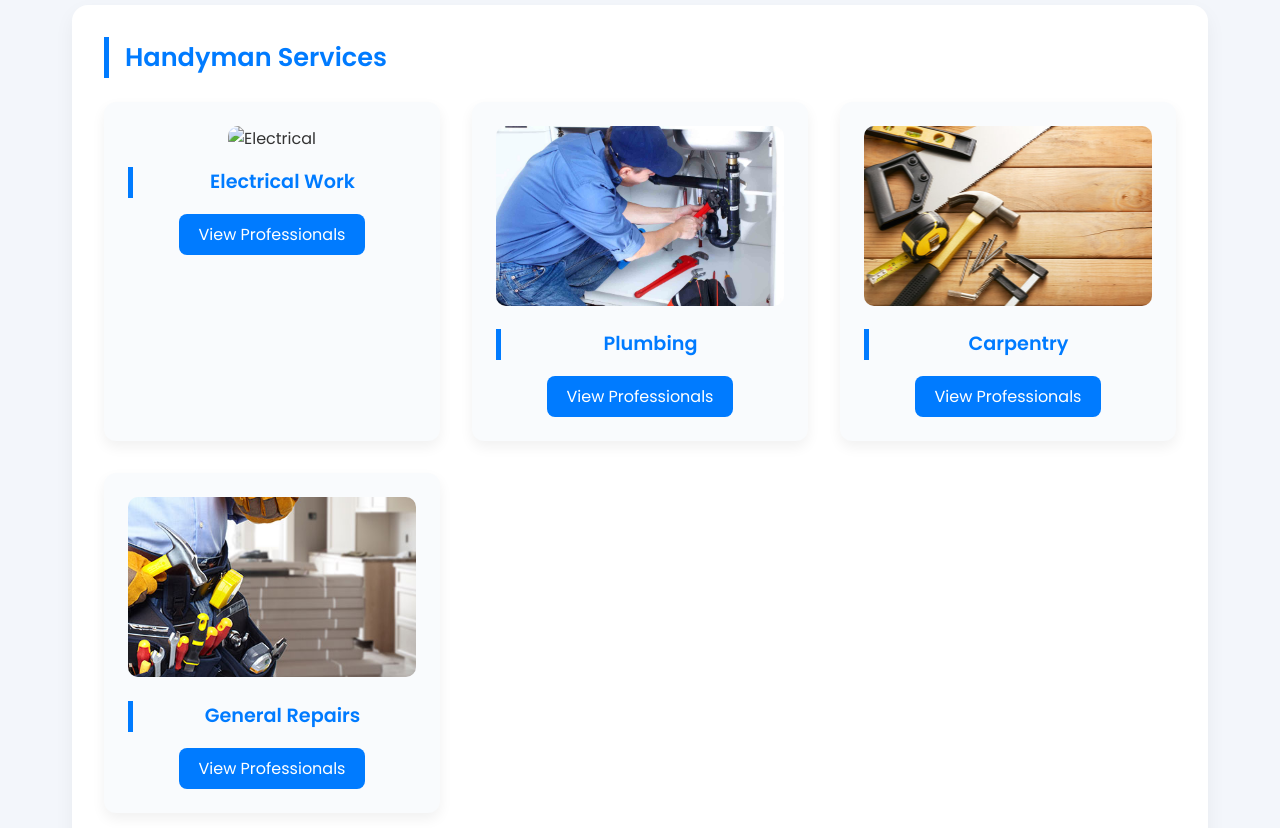
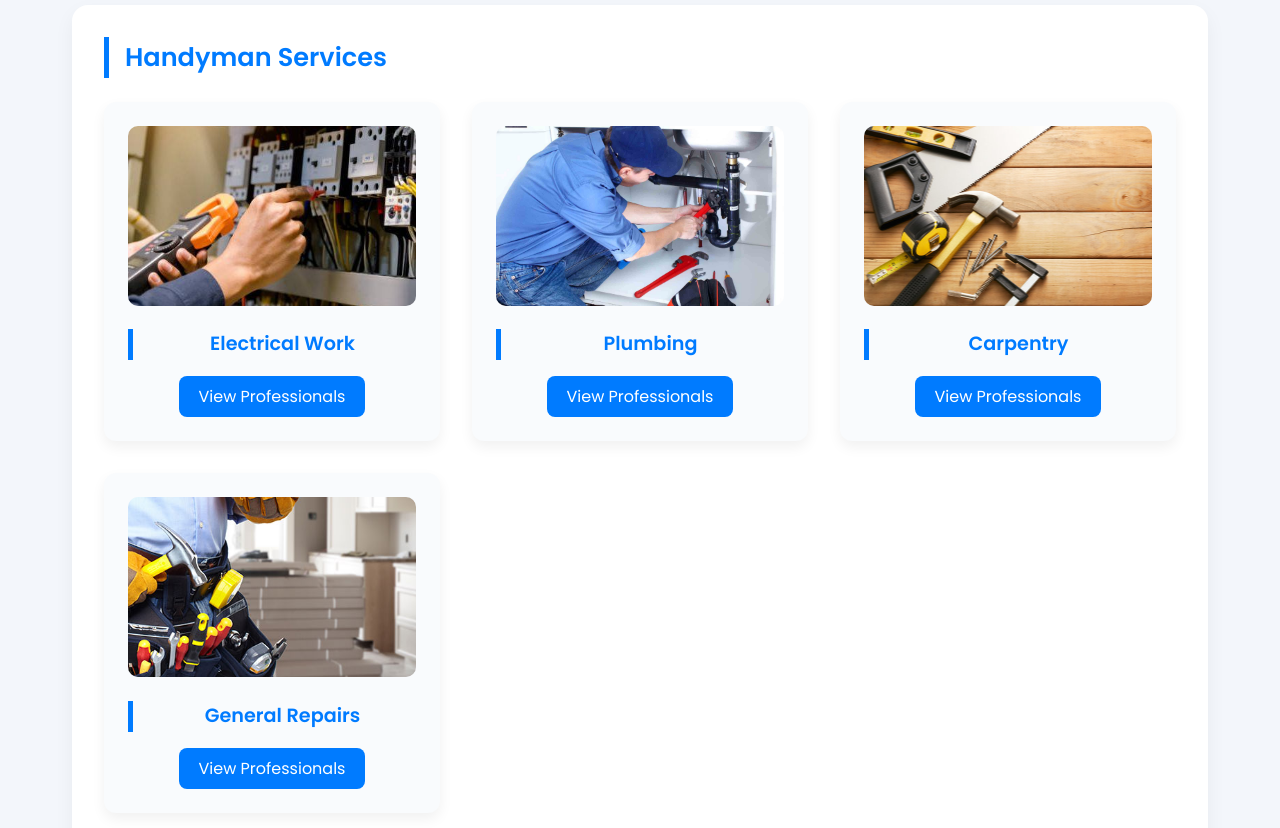
Before and after one commit to Rakshithp324/handyops1, a plain HTML site: page index.html in a window 1280 px wide. Shown: the part 1060-1888 px from the top of the page. Drawn offline with Linux system fonts and the light colour scheme; files whose address does not match are found by name.

Commit message:
Update index.html

```diff
--- a/index.html
+++ b/index.html
@@ -211,7 +211,7 @@
 <div class="category">
   <h3>Handyman Services</h3>
   <div class="services-grid">
-    <div class="card"><img src="/sample/src/electrician.jpeg" alt="Electrical"><h3>Electrical Work</h3><a href="#">View Professionals</a></div>
+    <div class="card"><img src="/src/electrician.jpeg" alt="Electrical"><h3>Electrical Work</h3><a href="#">View Professionals</a></div>
     <div class="card"><img src="/sample/src/Plumbing.jpg" alt="Plumbing"><h3>Plumbing</h3><a href="#">View Professionals</a></div>
     <div class="card"><img src="/sample/src/Carpentry.jpg" alt="Carpentry"><h3>Carpentry</h3><a href="#">View Professionals</a></div>
     <div class="card"><img src="/sample/src/General Repairs.jpg" alt="General Repairs"><h3>General Repairs</h3><a href="#">View Professionals</a></div>
```
